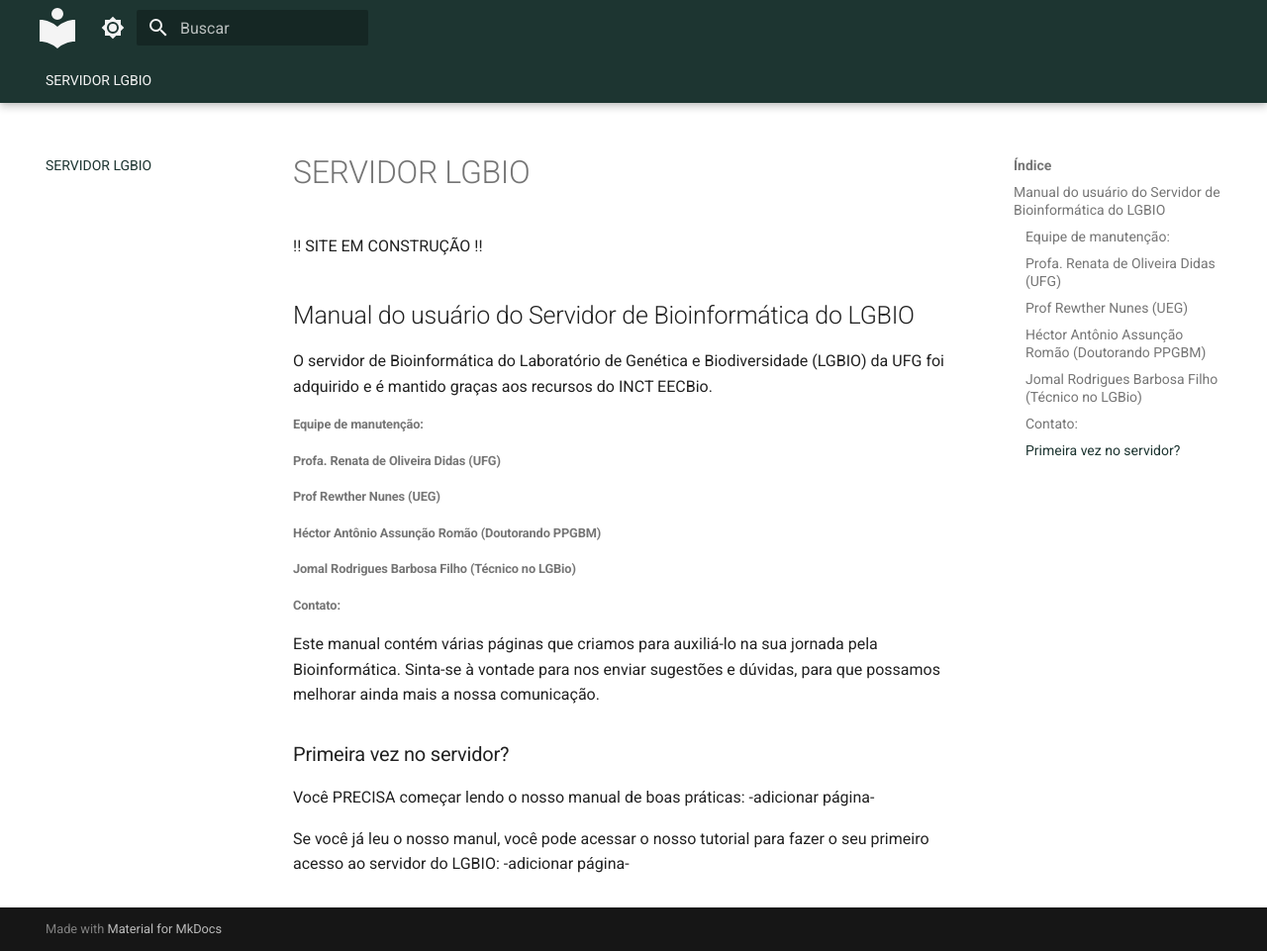
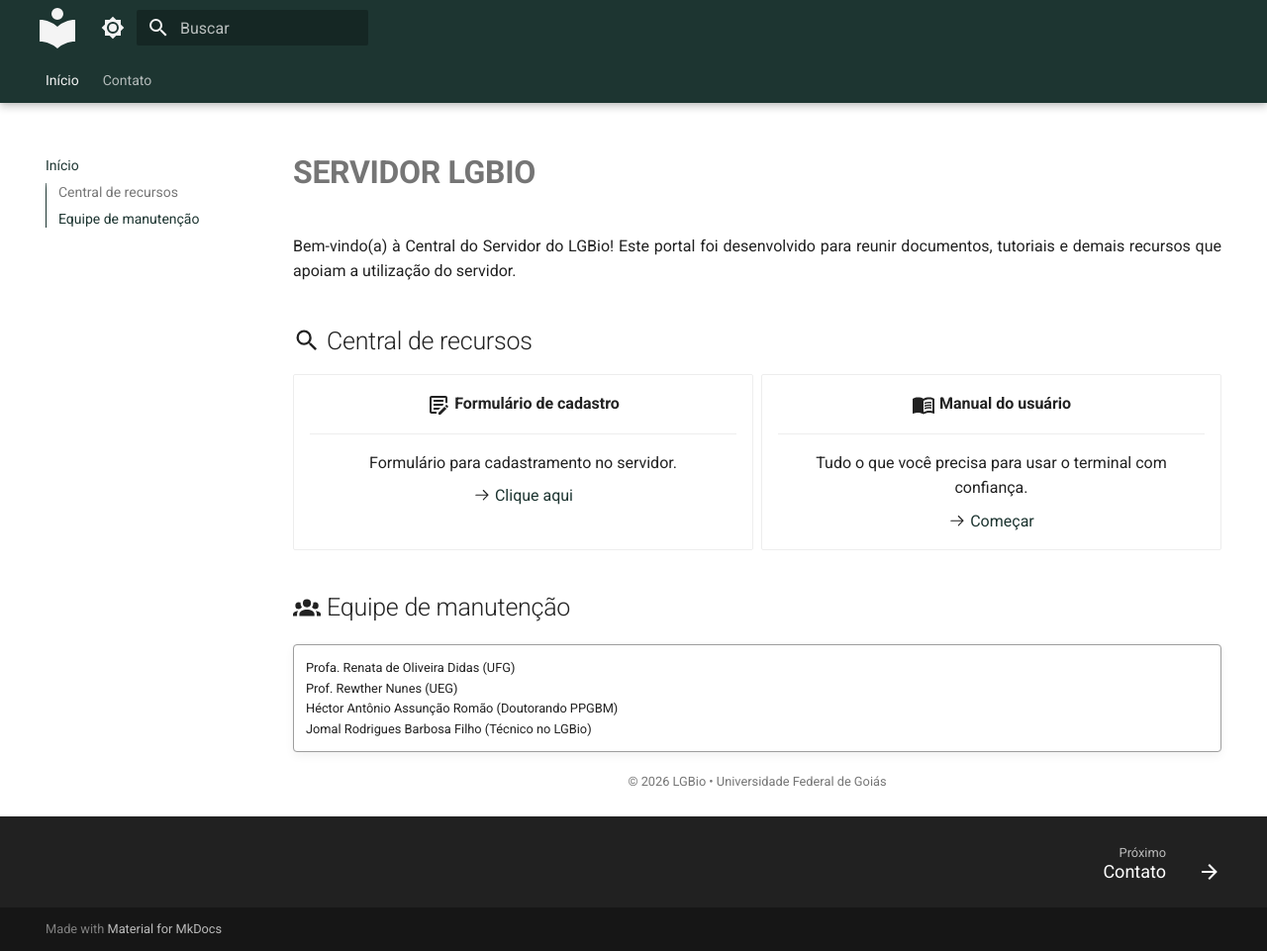
Before and after one commit to jomalfilho/teste_lgbio, an MkDocs documentation site: the page built from docs/index.md, in a window 1280 px wide and 961 px high. Shown: the whole window at 99% size. Built offline with MkDocs 1.6.1 and Material for MkDocs 9.7.7, drawn with Linux system fonts in a browser that asks for light colours.

Commit message:
adding new features

```diff
--- a/docs/index.md
+++ b/docs/index.md
@@ -1,24 +1,39 @@
-# SERVIDOR LGBIO
+# __SERVIDOR LGBIO__
 
-!! SITE EM CONSTRUÇÃO !!
+<p style="text-align: justify;">
+Bem-vindo(a) à Central do Servidor do LGBio! Este portal foi desenvolvido para reunir documentos, tutoriais e demais recursos que apoiam a utilização do servidor.
+</p>
 
-## Manual do usuário do Servidor de Bioinformática do LGBIO
+## :material-magnify: Central de recursos
 
-O servidor de Bioinformática do Laboratório de Genética e Biodiversidade (LGBIO) da UFG foi adquirido e é mantido graças aos recursos do INCT EECBio.
+<div class="grid cards" markdown>
 
-###### Equipe de manutenção:
-###### Profa. Renata de Oliveira Didas (UFG)
-###### Prof Rewther Nunes (UEG)
-###### Héctor Antônio Assunção Romão (Doutorando PPGBM)
-###### Jomal Rodrigues Barbosa Filho (Técnico no LGBio)
-###### Contato:
+-   :material-text-box-edit-outline:{ .lg .middle } __Formulário de cadastro__
 
-Este manual contém várias páginas que criamos para auxiliá-lo na sua jornada pela Bioinformática. Sinta-se à vontade para nos enviar sugestões e dúvidas, para que possamos melhorar ainda mais a nossa comunicação.
+    ---
 
-### Primeira vez no servidor?
+    Formulário para cadastramento no servidor.
 
-Você PRECISA começar lendo o nosso manual de boas práticas:
--adicionar página-
+    :octicons-arrow-right-24: [Clique aqui](https://docs.google.com/forms/d/e/1FAIpQLSdaC-oZL2wf-Owz-EoLO1Wd2pPqDMe_FmZmfysz5CVPsEcLJQ/viewform?usp=header){ target="_blank" rel="noopener"}
 
-Se você já leu o nosso manul, você pode acessar o nosso tutorial para fazer o seu primeiro acesso ao servidor do LGBIO:
--adicionar página-
+-   :material-book-open-variant:{ .lg .middle } __Manual do usuário__
+
+    ---
+
+    Tudo o que você precisa para usar o terminal com confiança.
+
+    :octicons-arrow-right-24: [Começar](manual/index.md)
+
+</div>
+
+## :material-account-group: Equipe de manutenção
+
+!!! quote ""
+    Profa. Renata de Oliveira Didas (UFG)
+    Prof. Rewther Nunes (UEG)
+    Héctor Antônio Assunção Romão (Doutorando PPGBM)
+    Jomal Rodrigues Barbosa Filho (Técnico no LGBio)
+
+<p style="text-align: center; font-size: 0.8em; color: var(--md-default-fg-color--light);">
+© 2026 LGBio • Universidade Federal de Goiás
+</p>
--- a/docs/stylesheets/extra.css
+++ b/docs/stylesheets/extra.css
@@ -56,6 +56,10 @@
 /* Garante que a logo apareça em qualquer tamanho de tela */
 .md-header__button.md-logo {
   display: flex !important;
+}
+
+.md-sidebar--secondary {
+  display: none;
 }
 
 /* Em telas pequenas, reduz a logo pra caber junto do hamburger */
--- a/mkdocs.yml
+++ b/mkdocs.yml
@@ -36,7 +36,7 @@
     - search.share
     - content.code.copy
     - content.tabs.link
-    - toc.follow
+    - toc.integrate # remove the "Table of contents" title and make the TOC sticky
 
   #icon:
    # repo: fontawesome/brands/github
@@ -44,3 +44,41 @@
 # Carrega o CSS personalizado
 extra_css:
   - stylesheets/extra.css
+
+markdown_extensions:
+  # Caixinhas (admonitions) e dobráveis
+  - admonition
+  - pymdownx.details
+
+  # Blocos de código (com botão de copiar, syntax highlight)
+  - pymdownx.superfences
+  - pymdownx.highlight:
+      anchor_linenums: true
+      line_spans: __span
+      pygments_lang_class: true
+  - pymdownx.inlinehilite
+
+  # Abas
+  - pymdownx.tabbed:
+      alternate_style: true
+
+  # Listas de tarefas com checkbox
+  - pymdownx.tasklist:
+      custom_checkbox: true
+
+  # Ícones do Material via :material-nome:
+  - pymdownx.emoji:
+      emoji_index: !!python/name:material.extensions.emoji.twemoji
+      emoji_generator: !!python/name:material.extensions.emoji.to_svg
+
+  - attr_list
+  - md_in_html
+  - tables
+  - footnotes
+  - def_list
+  - toc:
+      permalink: true
+
+nav:
+  - Início: index.md
+  - Contato: contato/index.md
```
Also changed, not shown: docs/contato/index.md (added, +3 -0 lines), docs/manual/index.md (added, +3 -0 lines).
